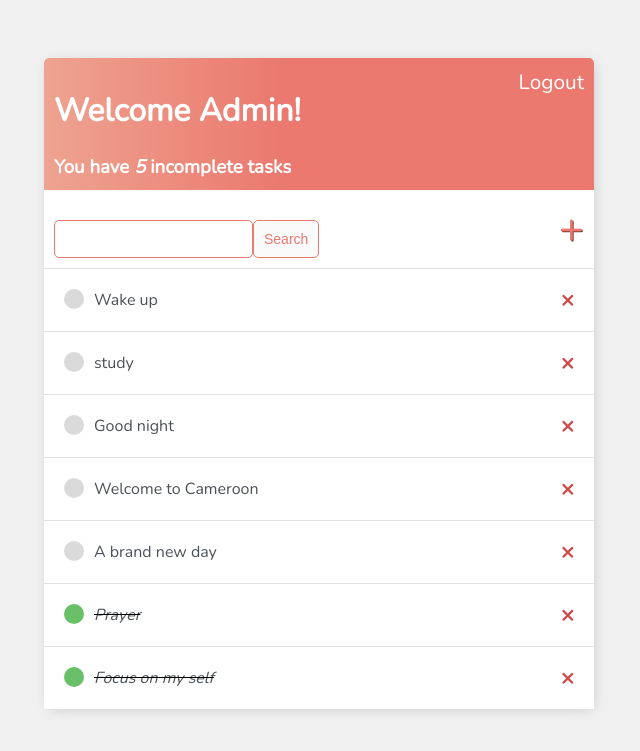
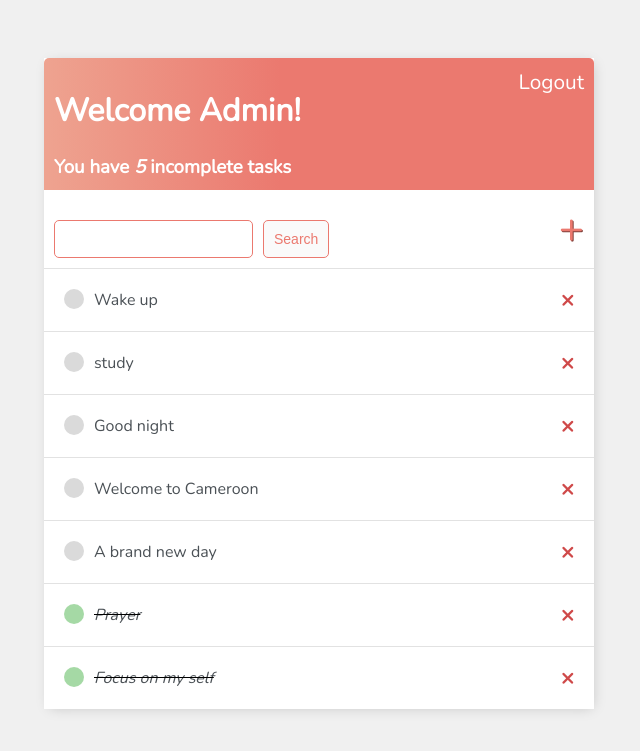
Before and after one commit to MaximeDYNA/todo_list, a Django app: page / in a window 1280 px wide. Shown: the top 751 px of the page, without its empty margins (321-961 px from the left). Run offline with Django 5.2, Linux system fonts and the light colour scheme; a user stored in the database is signed in; data comes from the database, SQL or seed files in the repository; both versions use the stored data as it was after the commit.

Commit message:
adding requirement file

```diff
--- a/base/templates/base/main.html
+++ b/base/templates/base/main.html
@@ -18,6 +18,20 @@
                 background-color: #f0f0f0;
                 font-family: 'Nunito', sans-serif;
                 padding: 50px;
+            }
+
+        <!--Crossed-out style for completed tasks-->
+
+            .task-done {
+                text-decoration: line-through;
+                opacity: 0.6;
+                font-style: italic;
+            }
+
+        /* Optional: soften the whole task row when completed */
+            .completed-task {
+                opacity: 0.85;
+                background-color: #e0e0e0;
             }
 
             h1,
@@ -76,6 +90,8 @@
             }
 
             .task-complete-icon {
+                text-decoration: line-through;
+                opacity: 0.6;
                 height: 20px;
                 width: 20px;
                 background-color: rgb(105, 192, 105);
--- a/base/templates/base/task_list.html
+++ b/base/templates/base/task_list.html
@@ -1,6 +1,7 @@
 {%  extends 'base/main.html'  %}
 {% block content %}
 
+<!-- Header Bar -->
 <div class="header-bar">
     <div>
         <h1>Welcome {{ request.user|title }}!</h1>
@@ -18,17 +19,19 @@
     <a href="{% url 'login' %}">Login</a>
     {% endif %}
 </div>
+<!-- End Header Bar -->
 
+<!-- Search and Add Section -->
 <div id="search-add-wrapper">
     <form method="GET" style="margin-top: 20px;display: flex;">
         <input type="text" name="search-area" placeholder="" value="{{ search_input }}">
-        <input class="button" type="submit" value="Search">
+        <input class="button" type="submit" value="Search" style="margin-left: 10px;">
     </form>
     <a id="link-add" href="{% url 'task-create' %}">&#43;</a>
 </div>
+<!-- End Search and Add Section -->
 
-
-
+<!-- Task List Section -->
 
 {% comment %}
  {% endcomment %}
@@ -55,6 +58,7 @@
     <h3>No items in the list.</h3>
     {% endfor %}
 </div>
+<!-- End Task List Section -->
 
 
 
--- a/base/urls.py
+++ b/base/urls.py
@@ -12,7 +12,6 @@ urlpatterns = [
     path('logout/', LogoutView.as_view(next_page='login'), name='logout'),
     path('register/', RegisterPage.as_view(), name='register'),
 
-
     path('', TaskList.as_view(), name='tasks'),
     path('task/<int:pk>/', TaskDetail.as_view(), name='task'),
     path('task-create/', TaskCreate.as_view(), name='task-create'),
--- /dev/null
+++ b/requirements.txt
@@ -0,0 +1,4 @@
+asgiref==3.11.0
+Django==5.2.9
+sqlparse==0.5.4
+tzdata==2025.3
```
Also changed, not shown: db.sqlite3.
